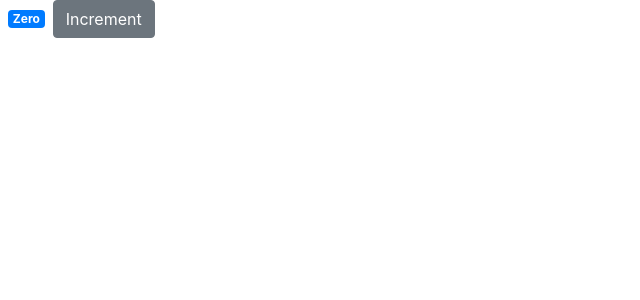
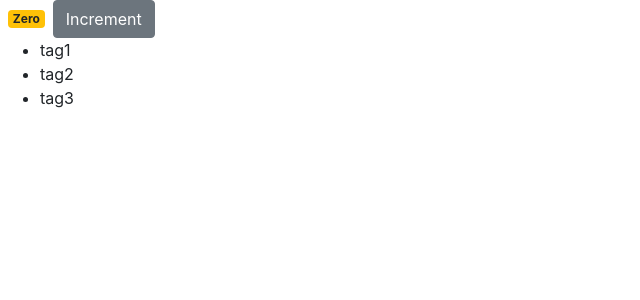
Before and after one commit to tkrysto/simple-react-app, a React (Create React App) app: page / in a window 1280 px wide. Shown: the top 300 px of the page, without its empty margins (0-640 px from the left). Built offline with nearby package versions, Linux system fonts and the light colour scheme.

Commit message:
Update counter.jsx

```diff
--- a/src/components/counter.jsx
+++ b/src/components/counter.jsx
@@ -3,6 +3,7 @@
 class Counter extends Component {
   state = {
     count: 0,
+    tags: ["tag1", "tag2", "tag3"],
     //imageUrl: 'https://picsum.photos/200'
   };
   /*styles = {
@@ -10,15 +11,35 @@
     fontWeight: "bold",
   };*/
 
+  renderTags() {
+    if (this.state.tags.length === 0) return <p>no tags</p>;
+
+    return (
+      <ul>
+        {this.state.tags.map((tag) => (
+          <li key={tag}>{tag}</li>
+        ))}
+      </ul>
+    );
+  }
+
   render() {
     return (
       <React.Fragment>
-        <span /*style={{fontSize: 10}}*/ className="badge badge-primary m-2">
+        <span /*style={{fontSize: 10}}*/ className={this.getBadgeClasses()}>
           {this.formatCount()}
         </span>
         <button className="btn btn-secondary btn-small">Increment</button>
+        {this.state.tags.length === 0 && "Please create a new tag"}
+        {this.renderTags()}
       </React.Fragment>
     );
+  }
+
+  getBadgeClasses() {
+    let classes = "badge m-2 badge-";
+    classes += this.state.count === 0 ? "warning" : "primary";
+    return classes;
   }
 
   formatCount() {
```
